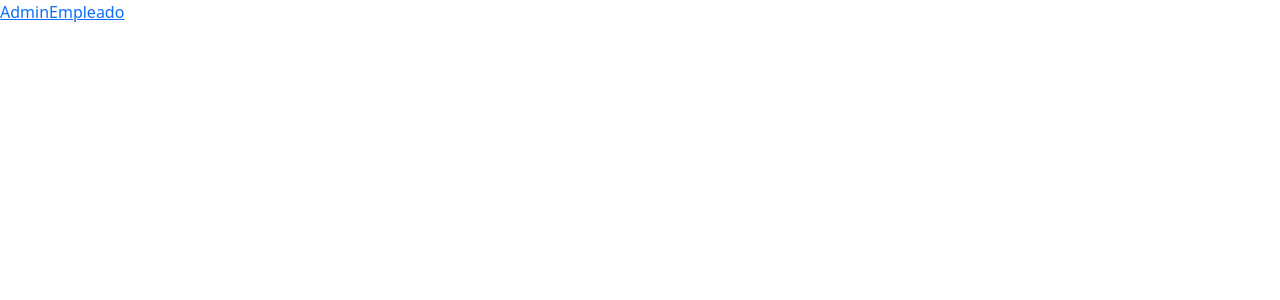
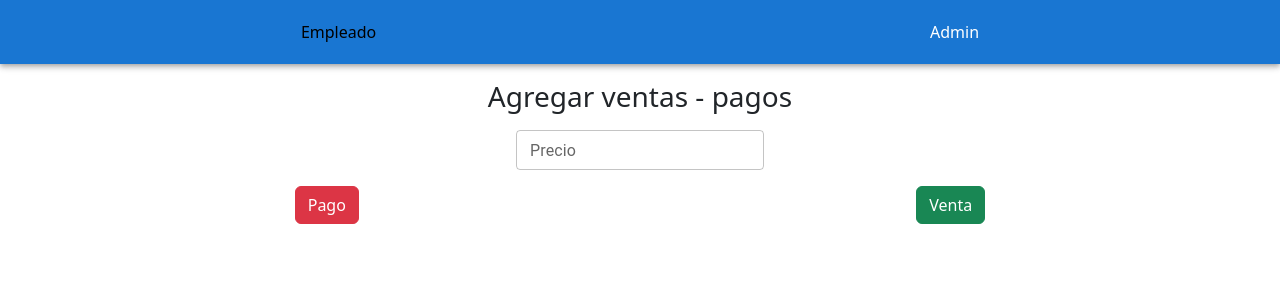
Before and after one commit to leandro3742/monti-front, a React (Vite) app: page / in a window 1280 px wide. Shown: the top 300 px of the page. Built offline with nearby package versions, Linux system fonts and the light colour scheme.

Commit message:
primer MVP

```diff
--- a/src/App.jsx
+++ b/src/App.jsx
@@ -1,5 +1,6 @@
 import "bootstrap/dist/css/bootstrap.css";
-import { BrowserRouter, Routes, Route } from "react-router-dom";
+import { BrowserRouter, Routes, Route, Link } from "react-router-dom";
+import Navbar from "./components/Navbar";
 import Admin from "./pages/Admin";
 import Employee from "./pages/Employee";
 import Home from "./pages/Home";
@@ -7,10 +8,10 @@ function App() {
   return (
     <div>
     <BrowserRouter>
+      <Navbar />
       <Routes>
-          <Route path="/" exact element={<Home />} />
-          <Route path="/employee" exact element={<Employee />} />
-          <Route path="/admin" exact element={<Admin />} />
+        <Route path="/" exact element={<Employee />} />
+        <Route path="/admin" exact element={<Admin />} />
       </Routes>
     </BrowserRouter>
     </div>
--- /dev/null
+++ b/src/components/Navbar.jsx
@@ -0,0 +1,20 @@
+import { Box } from '@mui/material'
+import React from 'react'
+import { Link, useLocation } from 'react-router-dom'
+import AppBar from '@mui/material/AppBar';
+import Toolbar from '@mui/material/Toolbar';
+import '../styles/Navbar.css'
+
+const Navbar = () => {
+  let location = useLocation();
+  return (
+    <AppBar position="static">
+      <Toolbar className='d-flex justify-content-around'>
+        <Link className={location.pathname === '/' ? 'LinkSelected' : 'Link' } to='/'>Empleado</Link>
+        <Link className={location.pathname === '/admin' ? 'LinkSelected' : 'Link' } to='/admin'>Admin</Link>
+      </Toolbar>
+    </AppBar>
+  )
+}
+
+export default Navbar
--- a/src/pages/Admin.jsx
+++ b/src/pages/Admin.jsx
@@ -12,38 +12,7 @@ import TableHead from '@mui/material/TableHead';
 import TableRow from '@mui/material/TableRow';
 import Paper from '@mui/material/Paper';
 const months = ['Enero', 'Febrero', 'Marzo', 'Abril', 'Mayo', 'Junio', 'Julio', 'Agosto', 'Setiembre', 'Octubre', 'Noviembre', 'Diciembre'];
-const mock = [
-  {
-    type: "gasto",
-    value: 300,
-    hour: new Date().getHours() + ':' + new Date().getMinutes() + ':' + new Date().getSeconds()
-  },
-  {
-    type: "venta",
-    value: 200,
-    hour: new Date().getHours() + ':' + new Date().getMinutes() + ':' + new Date().getSeconds()
-  },
-  {
-    type: "venta",
-    value: 1900,
-    hour: new Date().getHours() + ':' + new Date().getMinutes() + ':' + new Date().getSeconds()
-  },
-  {
-    type: "gasto",
-    value: 670,
-    hour: new Date().getHours() + ':' + new Date().getMinutes() + ':' + new Date().getSeconds()
-  },
-  {
-    type: "venta",
-    value: 423,
-    hour: new Date().getHours() + ':' + new Date().getMinutes() + ':' + new Date().getSeconds()
-  },
-  {
-    type: "gasto",
-    value: 300,
-    hour: new Date().getHours() + ':' + new Date().getMinutes() + ':' + new Date().getSeconds()
-  },
-]
+
 const Admin = () => {
   const [day, setDay] = React.useState('');
   const [month, setMonth] = React.useState('')
@@ -52,8 +21,15 @@ const Admin = () => {
   const [data, setData] = React.useState([]);
 
   const handleChange = (event) => {
+    console.log(event.target.name)
     if (event.target.name === 'day') setDay(event.target.value);
-    if (event.target.name === 'month') setMonth(event.target.value);
+    if (event.target.name === 'month') {
+      console.log('entra')
+      let aux = event.target.value;
+      aux = months.indexOf(aux);
+      console.log(aux)
+      setMonth(aux);
+    }
     if (event.target.name === 'year') setYear(event.target.value);
   };
 
@@ -66,7 +42,7 @@ const Admin = () => {
   }
 
   const getData = async() => {
-    let resp = await fetch('http://localhost:3000/transaction/get')
+    let resp = await fetch(`http://localhost:3000/transaction/get/${day}/${month+1}/${year}`)
     if(resp.status === 200){
       resp = await resp.json()
       setData(resp)
@@ -80,11 +56,11 @@ const Admin = () => {
   useEffect(()=> {
     getTotal(data)
   }, [data])
-
+  console.log(months[month])
   return (
     <div className='row m-0'>
       <TextField
-        label='Day'
+        label='Dia'
         type='number'
         value={day}
         size='small'
@@ -96,14 +72,14 @@ const Admin = () => {
       <FormControl sx={{ m: 1, minWidth: 120 }} size='small' className='col-8 m-auto my-3'>
         <InputLabel>Mes</InputLabel>
         <Select
-          value={month}
+          value={month!=='' ? months[month] : ""}
           onChange={handleChange}
           name="month"
           autoWidth
           label="Mes"
         >
           {months.map((elem, value) => {
-            return <MenuItem value={value+1} key={value}>
+            return <MenuItem value={elem} key={elem}>
               {elem}
             </MenuItem>
           })}
@@ -121,15 +97,17 @@ const Admin = () => {
       />
 
       <div className='d-flex justify-content-center'>
-        <button className='btn btn-md btn-primary'>Ver transacciones</button>
+        {day && month && year &&
+          <button className='btn btn-md btn-primary' onClick={getData}>Ver transacciones</button>
+        }
       </div>
-
+      {data.length > 0 &&
       <TableContainer component={Paper}>
       <Table aria-label="simple table">
         <TableHead>
           <TableRow>
             <TableCell>Hora</TableCell>
-            <TableCell align="right">Transaccion </TableCell>
+            <TableCell align="center">Transaccion </TableCell>
             <TableCell align="right">Valor $</TableCell>
           </TableRow>
         </TableHead>
@@ -141,8 +119,8 @@ const Admin = () => {
               <TableCell component="th" scope="row">
                 {elem.hour}
               </TableCell>
-              <TableCell align="center">{elem.type}</TableCell>
-              <TableCell align="right">{elem.value}</TableCell>
+              <TableCell align="center" style={{color: elem.type.toUpperCase() === 'PAGO' ? 'red' : 'green'}}>{elem.type}</TableCell>
+              <TableCell align="right">${elem.value}</TableCell>
             </TableRow>
           ))}
         </TableBody>
@@ -151,6 +129,14 @@ const Admin = () => {
           <span><b>Total:</b> ${total}</span>
       </div>
     </TableContainer>
+    }
+    {data.length === 0 &&
+      <div className='px-2 mt-5'>
+        <TableContainer component={Paper} className="p-3 d-flex justify-content-center align-items-center">
+            <h5 className='m-auto text-center'>No hay transacciones para este día</h5>
+        </TableContainer>
+      </div>
+    }
     </div>
   )
 }
--- a/src/pages/Employee.jsx
+++ b/src/pages/Employee.jsx
@@ -5,13 +5,16 @@ const Employee = () => {
   const [price, setPrice] = useState()
 
   const sendData = async(type)=>{
-    let hour = new Date().getHours() + ':' + new Date().getMinutes() + ':' + new Date().getSeconds()
+    let day = new Date().getFullYear() + '-' + (new Date().getMonth() + 1) + '-' + new Date().getDate()
+    let minutes;
+    new Date().getMinutes() < 10 ? minutes = '0' + new Date().getMinutes() : minutes = new Date().getMinutes()
+    let hour = new Date().getHours() + ':' + minutes
     let resp = await fetch("http://localhost:3000/transaction/create", {
       method: "POST",
       headers: {
         "Content-Type": "application/json"
       },
-      body: JSON.stringify({hour: hour, type: type, value: price}),
+      body: JSON.stringify({hour: hour, type: type.toUpperCase(), value: price, day: day}),
     })
     if(resp.status === 201){
       setPrice()
@@ -28,7 +31,7 @@ const Employee = () => {
     <h3 className="text-center">Agregar ventas - pagos</h3>
     <div className="mt-3">
       <div className="d-flex justify-content-center">
-        <TextField size="small" label="Precio" variant="outlined" value={price ? price : ''} onChange={(e)=>setPrice(e.target.value)}/>
+        <TextField type="number" size="small" label="Precio" variant="outlined" value={price ? price : ''} onChange={(e)=>setPrice(e.target.value)}/>
       </div>
       <div className="d-flex justify-content-around mt-3">
         <button className="btn btn-danger btn-md" onClick={()=>sendData('pago')}>Pago</button>
--- a/src/pages/Home.jsx
+++ b/src/pages/Home.jsx
@@ -4,8 +4,9 @@ import { Link } from 'react-router-dom'
 const Home = () => {
   return (
     <div>
+      <Link to='/'>Empleado</Link>
       <Link to='/admin'>Admin</Link>
-      <Link to='/employee'>Empleado</Link>
+
     </div>
   )
 }
--- /dev/null
+++ b/src/styles/Navbar.css
@@ -0,0 +1,13 @@
+.Link{
+  text-decoration: none;
+  color: #fff;
+}
+
+.Link:hover{
+  color: #000;
+}
+
+.LinkSelected{
+  color: #000;
+  text-decoration: none;
+}
```
Also changed, not shown: 1 other file (tests, documents, lock files or other folders).
